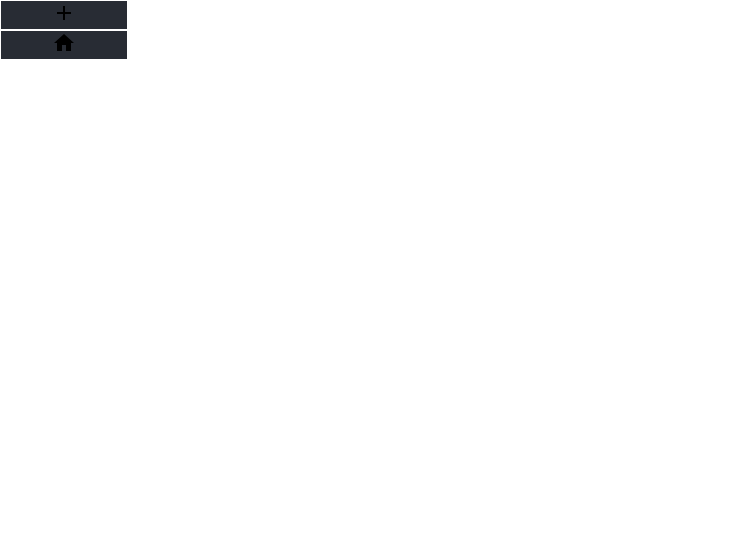
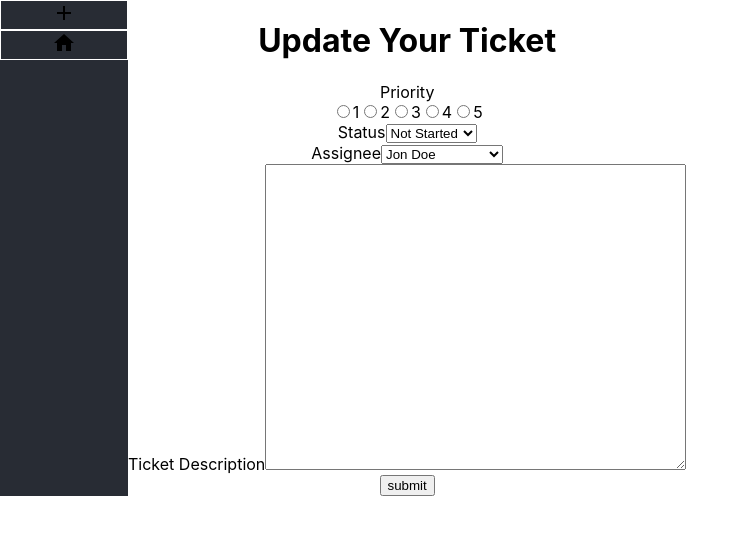
Before and after one commit to jamesfulreader/ticket-app, a React (Create React App) app: page /ticket/1 in a window 1280 px wide. Before the commit this address had no page. Shown: the top 534 px of the page, without its empty margins (0-749 px from the left). Built offline with nearby package versions, Linux system fonts and the light colour scheme; no server answers.

Commit message:
create edit ticket screen add axios get put

```diff
--- a/src/App.js
+++ b/src/App.js
@@ -13,6 +13,7 @@ function App() {
 				<Routes>
 					<Route path='/' element={<Dashboard />} />
 					<Route path='/ticket' element={<Ticket />} />
+					<Route path='/ticket/:id' element={<Ticket editMode={true} />} />
 				</Routes>
 			</BrowserRouter>
 		</div>
--- /dev/null
+++ b/src/components/EditTicket.js
@@ -0,0 +1,18 @@
+import { useNavigate } from 'react-router-dom'
+
+const EditTicket = ({ id }) => {
+	const navigate = useNavigate()
+
+	return (
+		<strong>
+			<input
+				className='edit-btn'
+				type='button'
+				value='Edit'
+				onClick={() => navigate(`/ticket/${id}`, { id: id })}
+			/>
+		</strong>
+	)
+}
+
+export default EditTicket
--- a/src/components/ResolveTicket.js
+++ b/src/components/ResolveTicket.js
@@ -1,5 +1,3 @@
-import React from 'react'
-
 function ResolveTicket() {
 	return (
 		<strong>
--- a/src/components/TicketCard.js
+++ b/src/components/TicketCard.js
@@ -3,6 +3,7 @@ import Assignee from './Assignee'
 import ResolveTicket from './ResolveTicket'
 import StatusDisplay from './StatusDisplay'
 import TicketDesc from './TicketDesc'
+import EditTicket from './EditTicket'
 
 function TicketCard({ ticket }) {
 	return (
@@ -13,6 +14,7 @@ function TicketCard({ ticket }) {
 			<Assignee assignee={ticket.assignee} />
 			<TicketDesc description={ticket.description} />
 			<ResolveTicket />
+			<EditTicket id={ticket.ticket_id} />
 		</div>
 	)
 }
--- a/src/index.css
+++ b/src/index.css
@@ -42,6 +42,7 @@ nav .icon {
 .resolve-btn {
 	padding: 7px 15px;
 	border-radius: 5px;
+	width: 125px;
 	background-color: #2248d2d0;
 	border: none;
 	cursor: pointer;
@@ -49,3 +50,16 @@ nav .icon {
 	font-weight: 700;
 	text-transform: uppercase !important;
 }
+
+.edit-btn {
+	padding: 7px 15px;
+	border-radius: 5px;
+	width: 125px;
+	background-color: #26f130d0;
+	border: none;
+	cursor: pointer;
+	text-decoration: none;
+	font-weight: 700;
+	text-transform: uppercase !important;
+	margin-left: 5px;
+}
--- a/src/pages/Ticket.js
+++ b/src/pages/Ticket.js
@@ -1,11 +1,18 @@
-import React, { useState } from 'react'
+import React, { useState, useEffect } from 'react'
+import { useNavigate, useParams } from 'react-router-dom'
+import axios from 'axios'
 
-function Ticket() {
+function Ticket({ editMode }) {
 	const [formData, setFormData] = useState({
+		priority: 0,
 		status: 'not started',
-		timestamp: new Date().toISOString(),
+		timestamp: new Date().toLocaleString('en-GB', { timeZone: 'UTC' }),
 		assignee: 'Please Assign task',
+		description: '',
 	})
+
+	const navigate = useNavigate()
+	let { id } = useParams()
 
 	const handleChange = (e) => {
 		const value = e.target.value
@@ -17,15 +24,41 @@ function Ticket() {
 		}))
 	}
 
+	const handleSubmit = async (e) => {
+		e.preventDefault()
+
+		if (editMode && id) {
+			const res = await axios.put(`http://localhost:5001/tickets/${id}`, {
+				data: formData,
+			})
+			const success = res.status === 200
+			if (success) {
+				navigate('/')
+			}
+		}
+	}
+
+	const fetchData = async () => {
+		const res = await axios.get(`http://localhost:5001/tickets/${id}`)
+		setFormData(res.data[0])
+	}
+
+	useEffect(() => {
+		if (editMode) {
+			fetchData()
+		}
+	}, [])
+
 	return (
 		<form>
+			<h1>{editMode ? 'Update Your Ticket' : 'Create a Ticket'}</h1>
 			<label htmlFor='priority'>Priority</label>
 			<section className='multiple-input-container'>
 				<input
 					type='radio'
 					id='priority-1'
 					value={1}
-					checked={FormData.priority === 1}
+					checked={formData.priority === 1}
 					onChange={handleChange}
 				/>
 				<label htmlFor='priority-1'>1</label>
@@ -33,7 +66,7 @@ function Ticket() {
 					type='radio'
 					id='priority-2'
 					value={2}
-					checked={FormData.priority === 2}
+					checked={formData.priority === 2}
 					onChange={handleChange}
 				/>
 				<label htmlFor='priority-2'>2</label>
@@ -41,7 +74,7 @@ function Ticket() {
 					type='radio'
 					id='priority-3'
 					value={3}
-					checked={FormData.priority === 3}
+					checked={formData.priority === 3}
 					onChange={handleChange}
 				/>
 				<label htmlFor='priority-3'>3</label>
@@ -49,7 +82,7 @@ function Ticket() {
 					type='radio'
 					id='priority-4'
 					value={4}
-					checked={FormData.priority === 4}
+					checked={formData.priority === 4}
 					onChange={handleChange}
 				/>
 				<label htmlFor='priority-4'>4</label>
@@ -57,7 +90,7 @@ function Ticket() {
 					type='radio'
 					id='priority-5'
 					value={5}
-					checked={FormData.priority === 5}
+					checked={formData.priority === 5}
 					onChange={handleChange}
 				/>
 				<label htmlFor='priority-5'>5</label>
@@ -133,6 +166,7 @@ function Ticket() {
 					id='ticket-description'
 					cols='50'
 					rows='20'
+					value={formData.description}
 				></textarea>
 			</section>
 			<input type='button' value='submit' />
```
